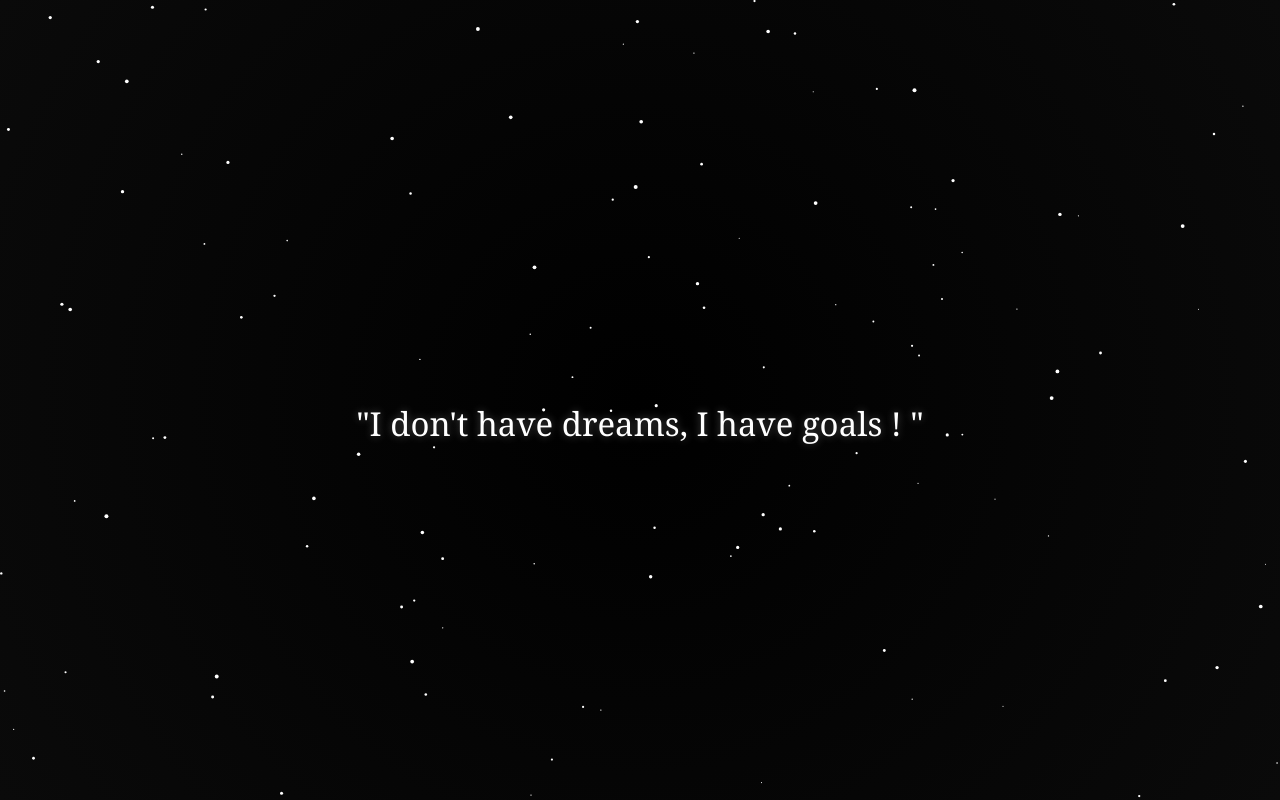
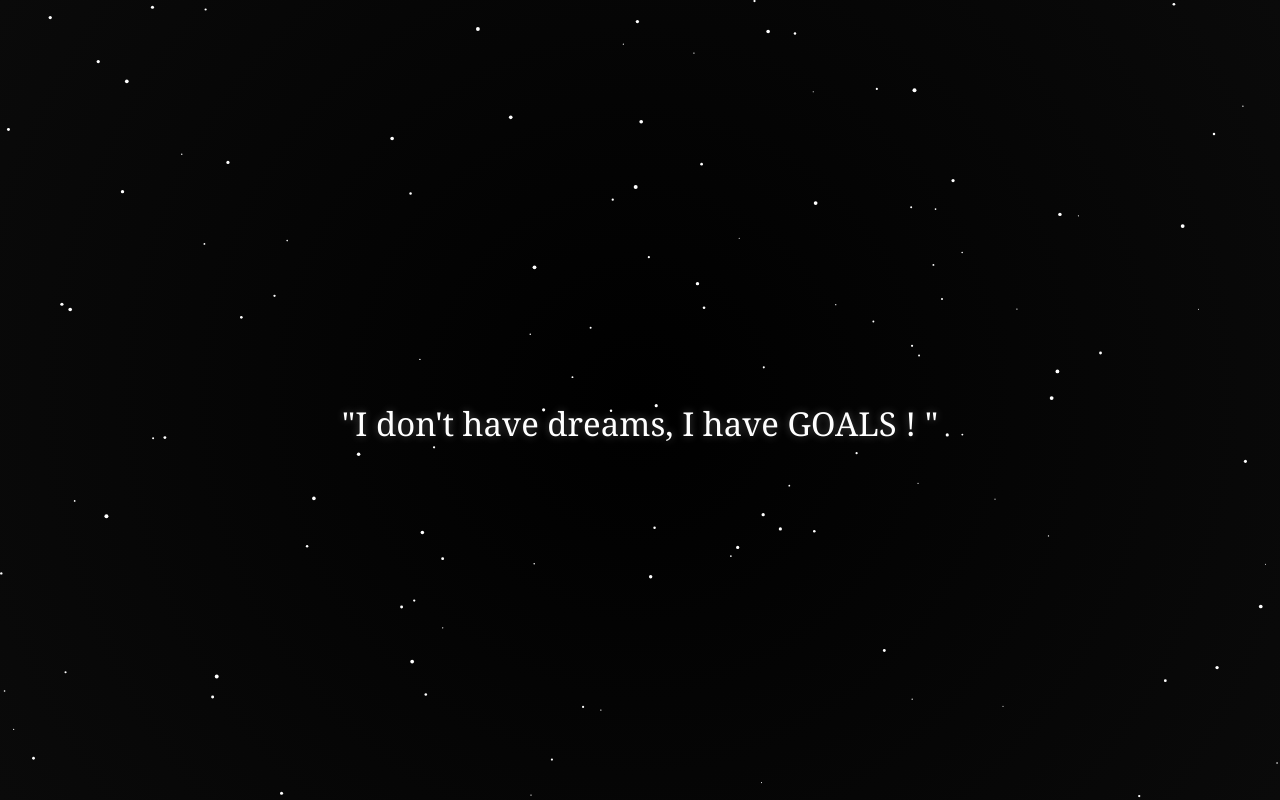
Before and after one commit to iambornyash/Quotes, a plain HTML site: page index.html in a window 1280 px wide. Drawn offline with Linux system fonts and the light colour scheme.

Commit message:
Update index.html

```diff
--- a/index.html
+++ b/index.html
@@ -69,13 +69,13 @@ canvas {
 <script>
 // Harvey Specter quotes
 const quotes = [
-    "I don't have dreams, I have goals ! ",
-    "When you're backed against the walls, break them all !",
-    "Winners don't make excuses when the other side plays the game !",
+    "I don't have dreams, I have GOALS ! ",
+    "When you're backed against the walls, break them ALL !",
+    "Winners don't make excuses when the other side plays the game, they BEAT them to WORST !",
     "Sometimes good guys gotta do bad things to make the bad guys pay !",
-    "I’m not about caring, I’m about winning !",
+    "I’m not about caring, I’m about WINNING !",
     "There are Reasons & there are Results, Only Results have Significance !",
-    "I'm not lucky, I make my own luck !",
+    "I'm not lucky, I make my own LUCK !",
     "DETERMIND. DEDICATED. AGGRESSIVE !",
     "That's the difference between you and me, you think small & I think BIG !",
     "Logic & Heart dont go together at Times ! So then situation comes choose Wisely !!!",
```
